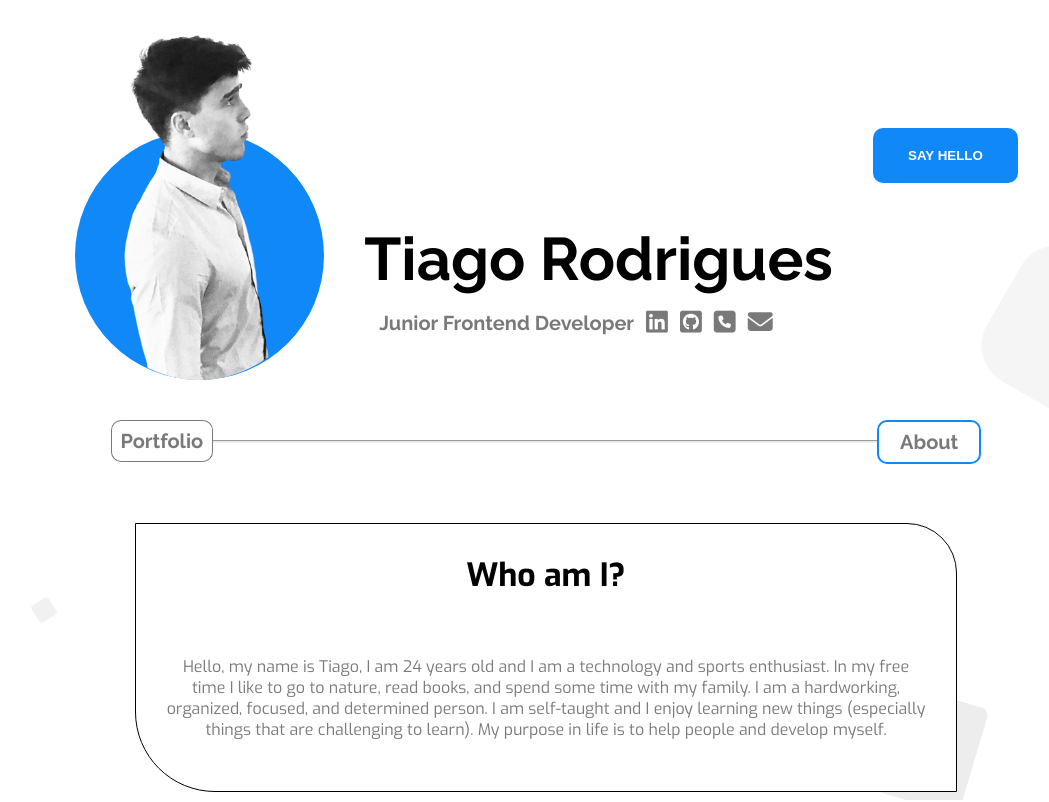
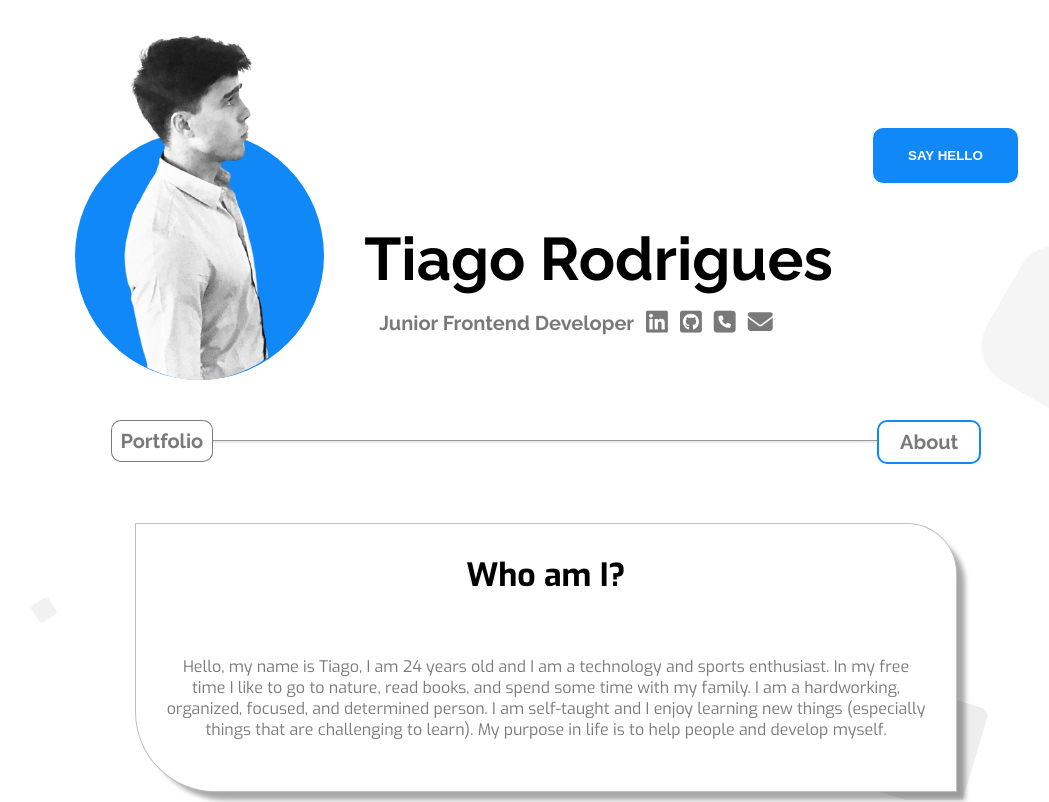
Before and after one commit to Tiago-Rodrigs/Tiago-Rodrigues-Portfolio, a React (Create React App) app: page /about in a window 1280 px wide. Shown: the top 802 px of the page, without its empty margins (94-1143 px from the left). Built offline with nearby package versions, Linux system fonts and the light colour scheme.

Commit message:
Add shadow effect to the about page.

```diff
--- a/src/pages/about/style.css
+++ b/src/pages/about/style.css
@@ -1,20 +1,22 @@
 .about-container {
-  border: 1px solid black;
+  border: 1px solid rgba(0, 0, 0, 0.252);
   background: white;
   width: 80%;
   margin: auto;
   border-bottom-left-radius: 80px;
   border-top-right-radius: 50px;
   margin-bottom: 100px;
+  -webkit-box-shadow: 10px 10px 5px -2px rgba(0, 0, 0, 0.34);
+  -moz-box-shadow: 10px 10px 5px -2px rgba(0, 0, 0, 0.34);
+  box-shadow: 10px 10px 5px -2px rgba(0, 0, 0, 0.34);
 }
 
-.about-container > h1{
+.about-container > h1 {
   padding: 30px;
 }
-.about-container > p{
+.about-container > p {
   padding: 30px;
 }
-
 
 .cv-btn {
   margin: 60px auto 100px auto;
@@ -35,12 +37,10 @@
 }
 
 @media only screen and (max-width: 600px) {
-  .about-container{
+  .about-container {
     width: 90%;
   }
   .cv-btn {
-
     width: 90%;
-
   }
 }
```
